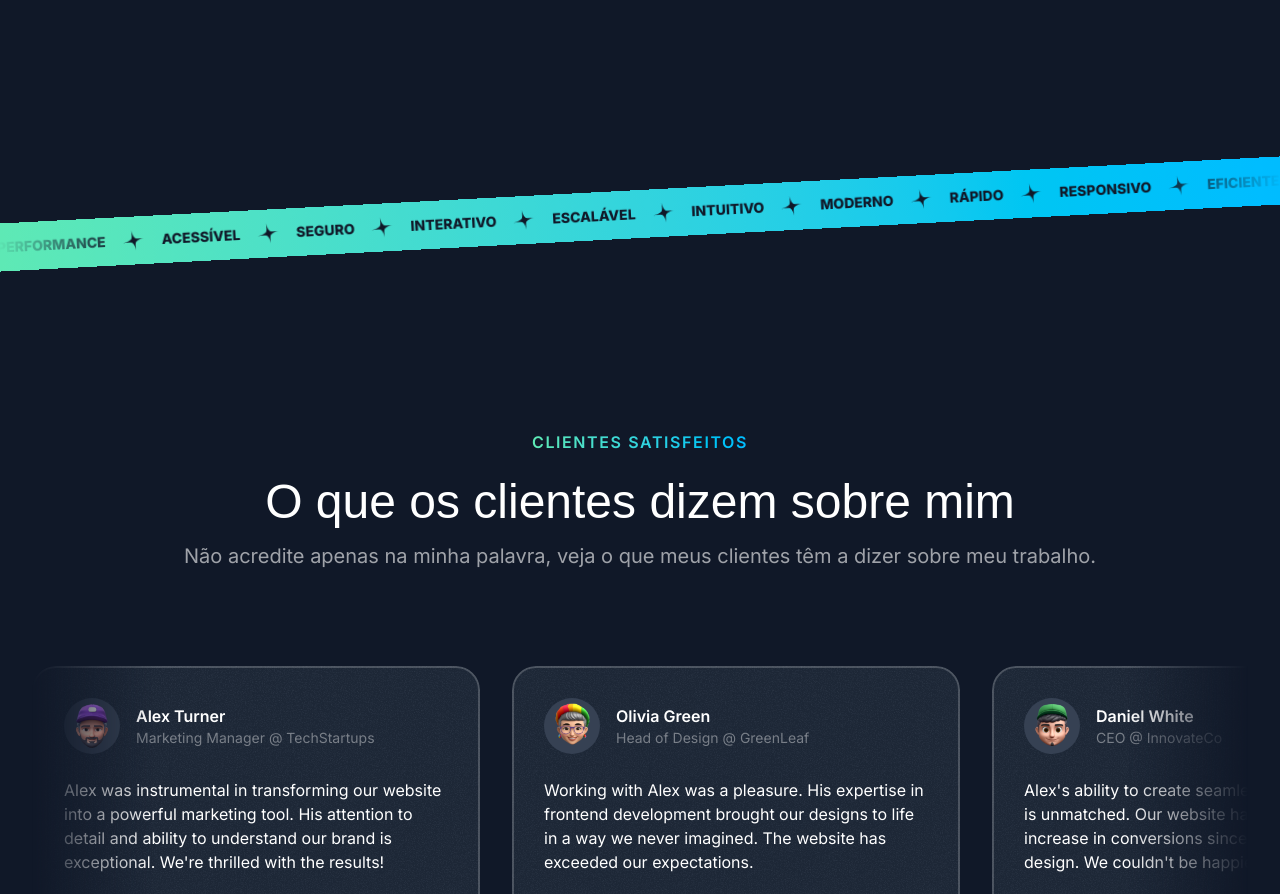
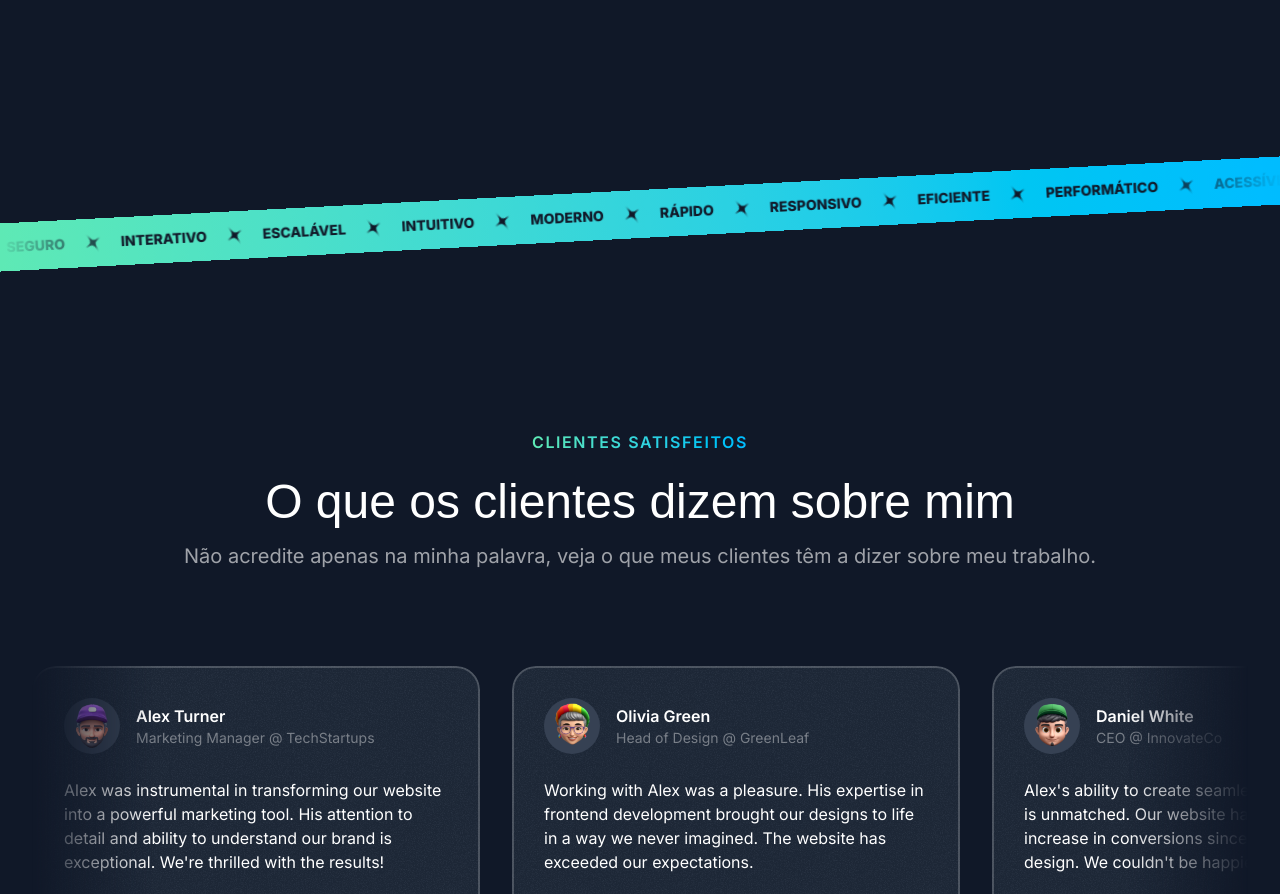
Before and after one commit to marquesmaycon/my-portfolio-2.0, a Next.js app: page / in a window 1280 px wide. Shown: the part 2686-3580 px from the top of the page. Built offline with nearby package versions, Linux system fonts and the light colour scheme; a web font is replaced by a local one.

Commit message:
tape animation

```diff
--- a/app/globals.css
+++ b/app/globals.css
@@ -15,11 +15,21 @@
   --font-serif: var(--font-serif);
 
   --animate-ping-large: ping-large 1s ease-in-out infinite;
+  --animate-move-left: move-left 30s linear infinite;
 
   @keyframes ping-large {
     75%, 100% {
       transform: scale(3);
       opacity: 0;
+    }
+  }
+
+  @keyframes move-left {
+    0% {
+      transform: translateX(0);
+    }
+    100% {
+      transform: translateX(-50%);
     }
   }
 }
--- a/components/tape.tsx
+++ b/components/tape.tsx
@@ -1,7 +1,7 @@
 import { Star } from "./svgs/star";
 
 const words = [
-  "Performance",
+  "Performático",
   "Acessível",
   "Seguro",
   "Interativo",
@@ -18,13 +18,13 @@ export function Tape() {
     <div className="py-16 lg:py-24 overflow-x-clip">
       <div className="gradient-primary -rotate-3 -mx-1">
         <div className="flex [mask-image:linear-gradient(to_right,transparent,black_10%,black_90%,transparent)]">
-          <div className="flex flex-none gap-4 py-3">
-            {words.map((word) => (
+          <div className="flex flex-none gap-4 py-3 pr-4 animate-move-left">
+            {[...words, ...words].map((word) => (
               <div key={word} className="inline-flex items-center gap-4">
                 <span className="text-gray-900 uppercase font-extrabold text-sm">
                   {word}
                 </span>
-                <Star className="size-6 text-gray-900 -rotate-12" />
+                <Star className="size-6 text-gray-900 -rotate-12 animate-spin [animation-duration:7s]" />
               </div>
             ))}
           </div>
```
